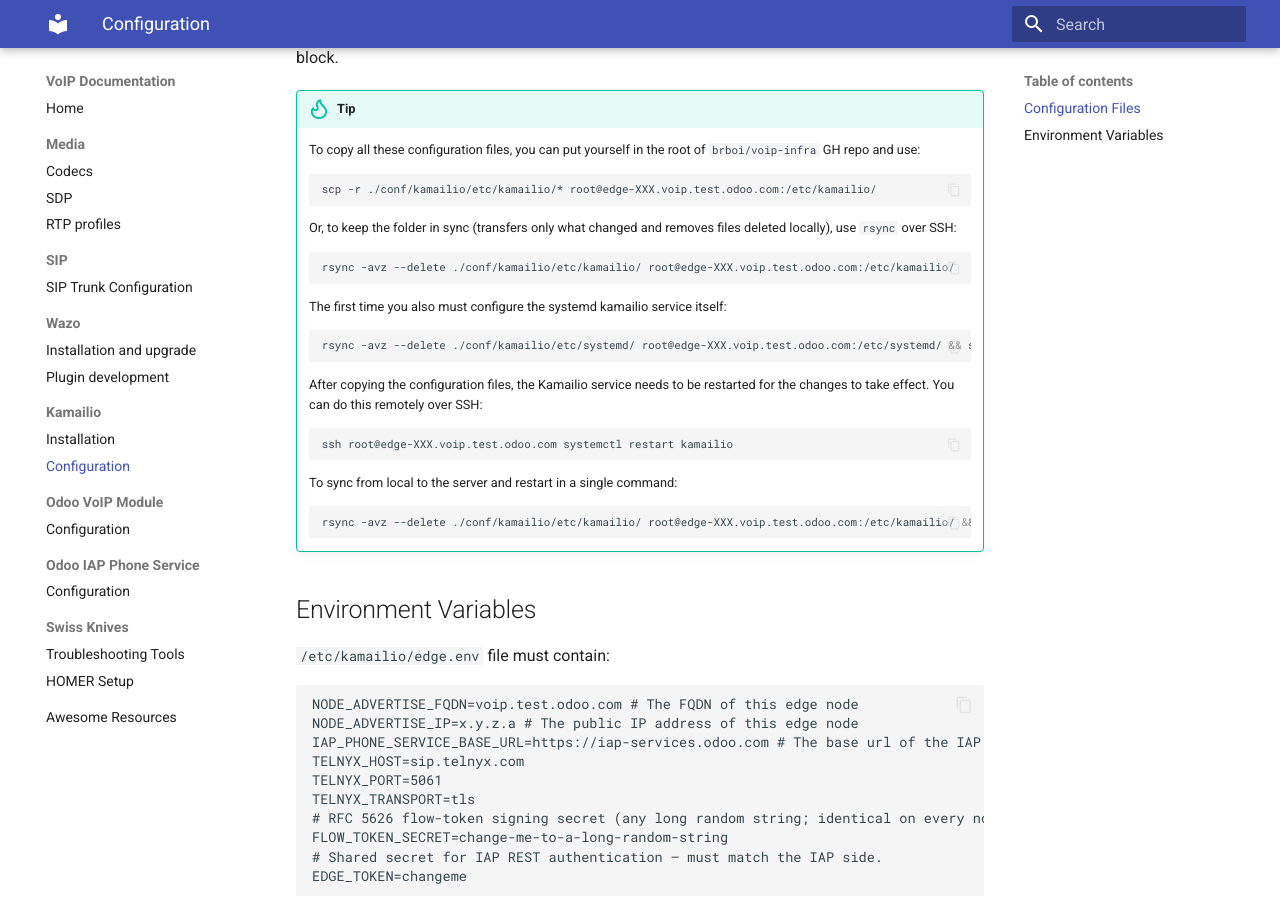
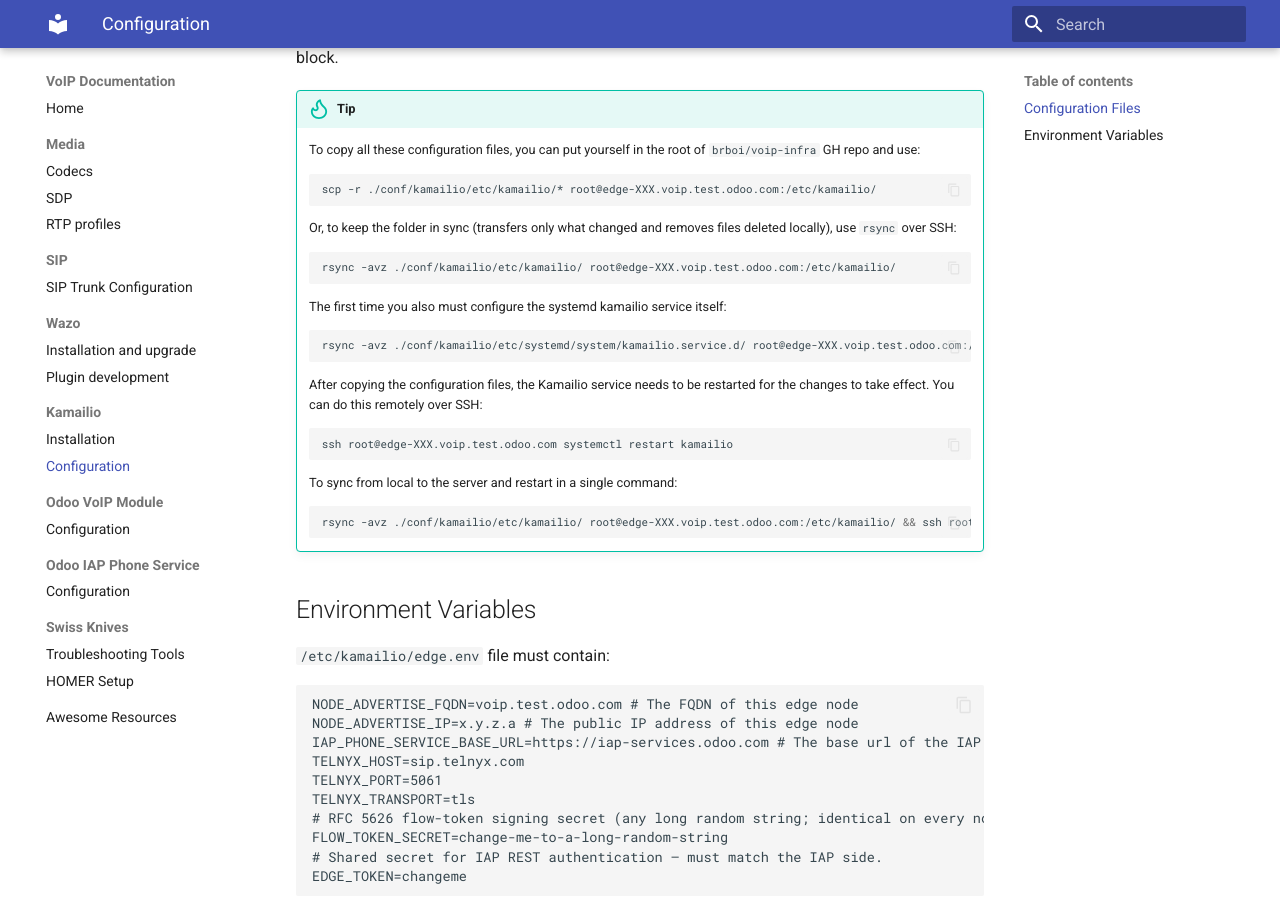
Before and after one commit to SergeBayet/voip-docs, an MkDocs documentation site: the page built from docs/kamailio/configuration.md, in a window 1280 px wide and 900 px high, scrolled down 498 px. Built offline with MkDocs 1.6.1 and Material for MkDocs 9.7.7, drawn with Linux system fonts in a browser that asks for light colours.

Commit message:
[FIX] kamailio: achtung! - never do that

````diff
--- a/docs/kamailio/configuration.md
+++ b/docs/kamailio/configuration.md
@@ -19,11 +19,11 @@
     ```
     Or, to keep the folder in sync (transfers only what changed and removes files deleted locally), use `rsync` over SSH:
     ```bash
-    rsync -avz --delete ./conf/kamailio/etc/kamailio/ root@edge-XXX.voip.test.odoo.com:/etc/kamailio/
+    rsync -avz ./conf/kamailio/etc/kamailio/ root@edge-XXX.voip.test.odoo.com:/etc/kamailio/
     ```
     The first time you also must configure the systemd kamailio service itself:
     ```bash
-    rsync -avz --delete ./conf/kamailio/etc/systemd/ root@edge-XXX.voip.test.odoo.com:/etc/systemd/ && ssh root@edge-XXX.voip.test.odoo.com systemctl daemon-reload
+    rsync -avz ./conf/kamailio/etc/systemd/system/kamailio.service.d/ root@edge-XXX.voip.test.odoo.com:/etc/systemd/system/kamailio.service.d/ && ssh root@edge-XXX.voip.test.odoo.com systemctl daemon-reload
     ```
     After copying the configuration files, the Kamailio service needs to be restarted for the changes to take effect. You can do this remotely over SSH:
     ```bash
@@ -31,7 +31,7 @@
     ```
     To sync from local to the server and restart in a single command:
     ```bash
-    rsync -avz --delete ./conf/kamailio/etc/kamailio/ root@edge-XXX.voip.test.odoo.com:/etc/kamailio/ && ssh root@edge-XXX.voip.test.odoo.com systemctl restart kamailio
+    rsync -avz ./conf/kamailio/etc/kamailio/ root@edge-XXX.voip.test.odoo.com:/etc/kamailio/ && ssh root@edge-XXX.voip.test.odoo.com systemctl restart kamailio
     ```
 
 ## Environment Variables
````
